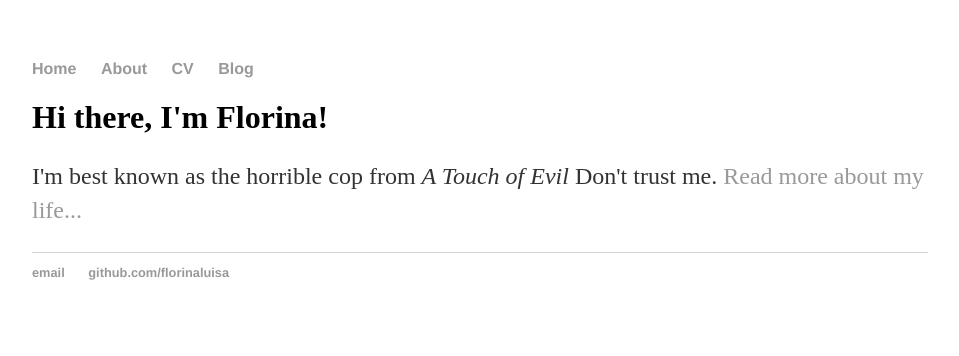
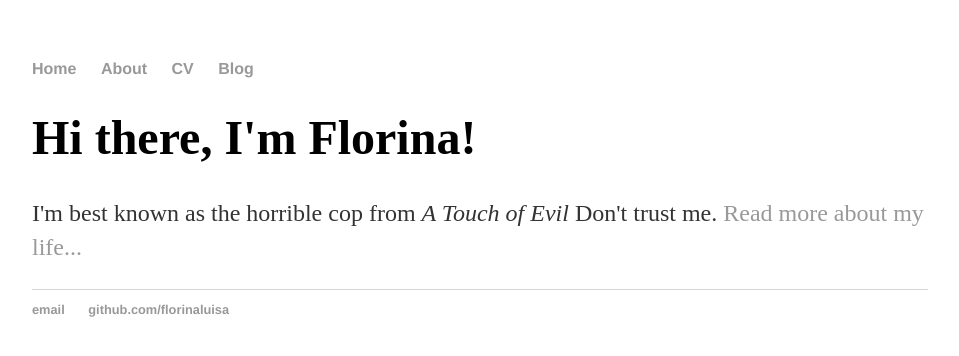
Before and after one commit to Florinaluisa/Test.io, a Jekyll site: the page built from index.html, in a window 1280 px wide. Shown: the top 356 px of the page, without its empty margins (160-1119 px from the left). Built offline with Jekyll 4.4.1, drawn with Linux system fonts in a browser that asks for light colours.

Commit message:
Update main.css

```diff
--- a/css/main.css
+++ b/css/main.css
@@ -19,8 +19,7 @@ a {
 a:hover {
     text-decoration: underline;
 }
-<link rel="preconnect" href="https://fonts.gstatic.com">
-<link href="https://fonts.googleapis.com/css2?family=Chango&display=swap" rel="stylesheet">
+
 h1 {
     font-size: 3em;
     font-family:'Chango', cursive;
```
